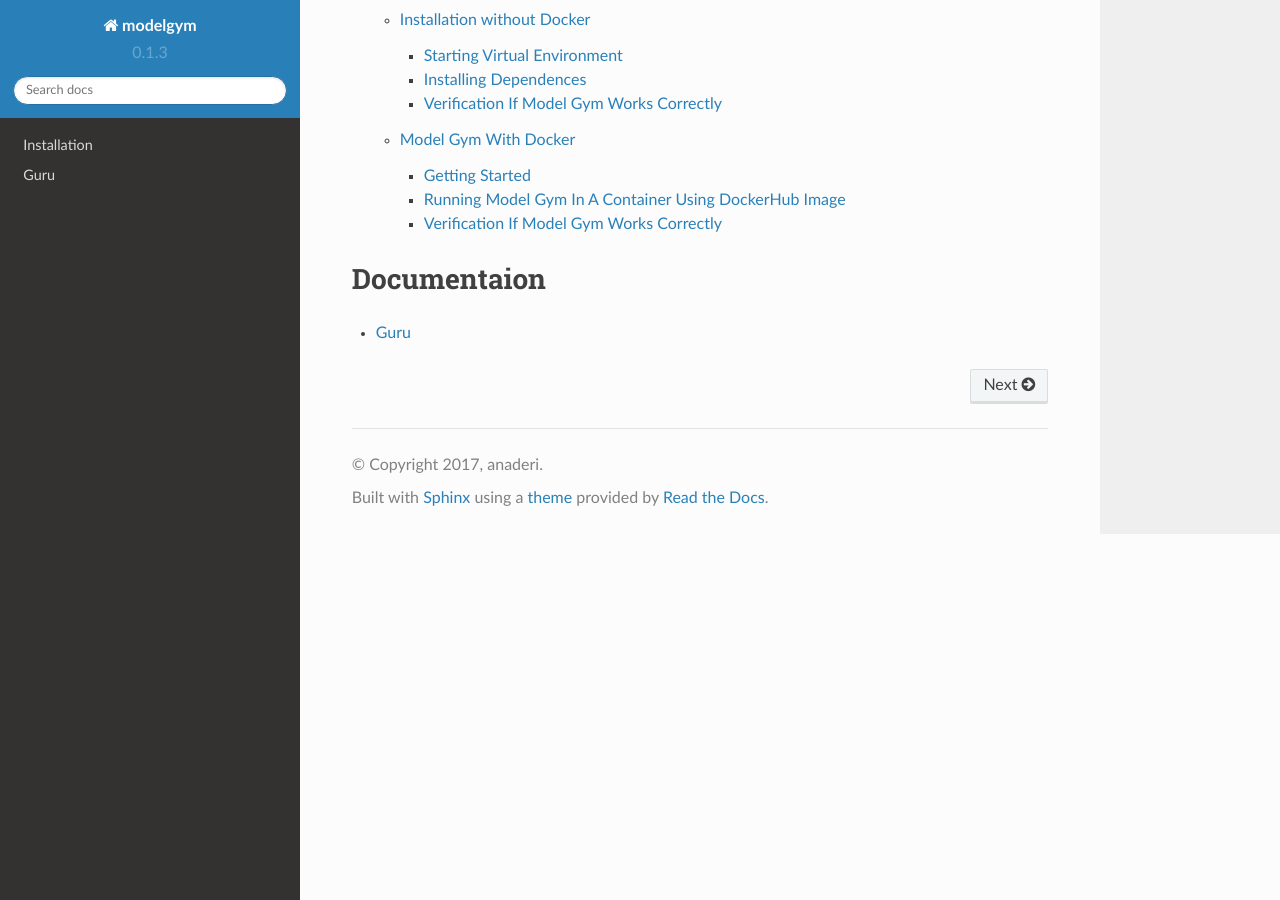
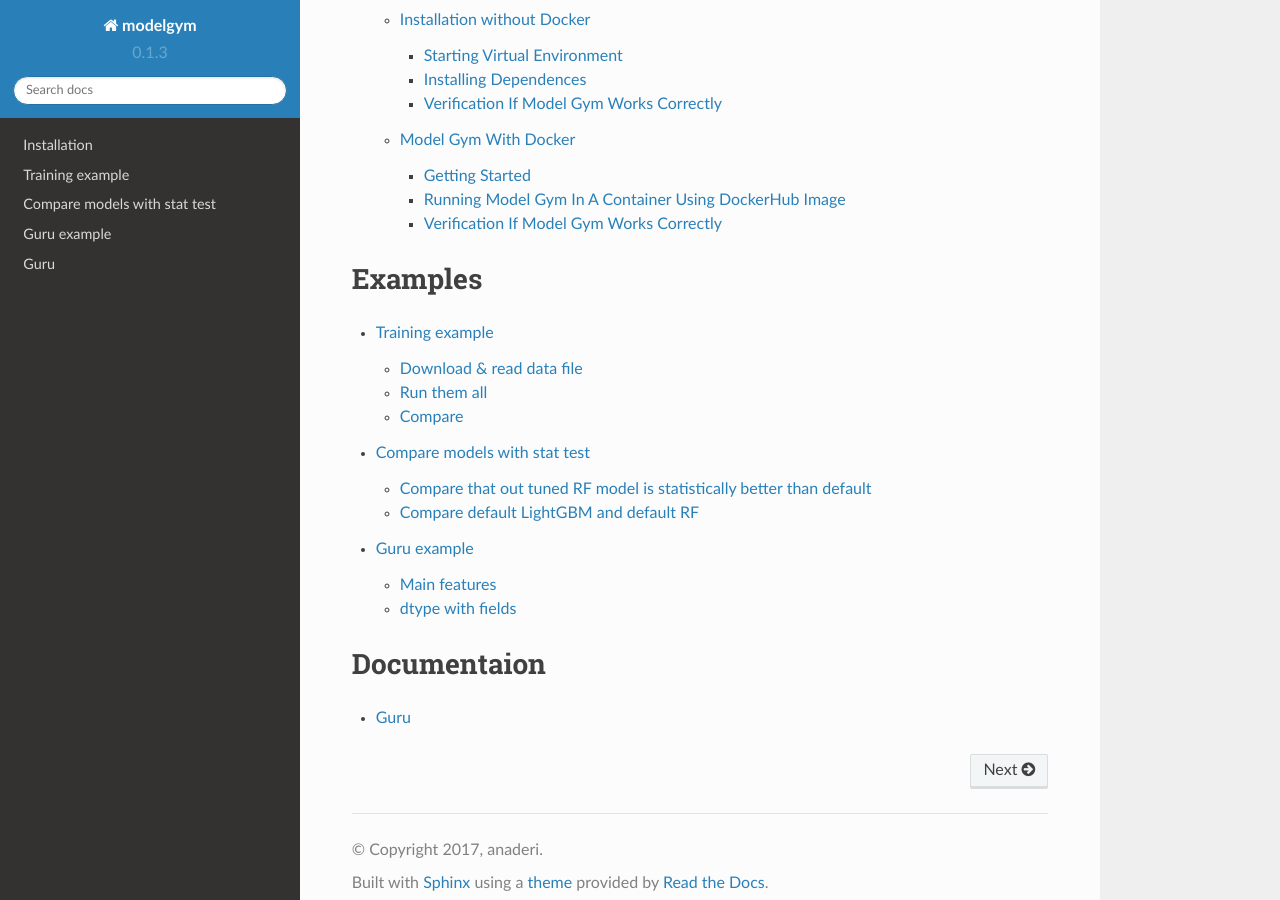
Before and after one commit to yandexdataschool/modelgym, a Sphinx documentation site: the page built from docs/source/index.rst, in a window 1280 px wide and 900 px high, scrolled down 574 px. Built offline with Sphinx 7.4.7 and the Read the Docs theme 2.0.0, drawn with Linux system fonts in a browser that asks for light colours; some of the changed lines change nothing that is shown; some of the changed text lies outside the part shown.

Commit message:
add examples

```diff
--- a/docs/source/conf.py
+++ b/docs/source/conf.py
@@ -17,6 +17,7 @@ import os
 import sys
 import sphinx_rtd_theme
 
+
 # If extensions (or modules to document with autodoc) are in another directory,
 # add these directories to sys.path here. If the directory is relative to the
 # documentation root, use os.path.abspath to make it absolute, like shown here.
@@ -35,7 +36,7 @@ autoclass_content = 'both'
 # Add any Sphinx extension module names here, as strings. They can be
 # extensions coming with Sphinx (named 'sphinx.ext.*') or your custom
 # ones.
-extensions = ['sphinx.ext.autodoc']
+extensions = ['sphinx.ext.autodoc', 'm2r']
 
 # Add any paths that contain templates here, relative to this directory.
 templates_path = ['_templates']
@@ -43,8 +44,8 @@ templates_path = ['_templates']
 # The suffix(es) of source filenames.
 # You can specify multiple suffix as a list of string:
 #
-# source_suffix = ['.rst', '.md']
-source_suffix = '.rst'
+source_suffix = ['.rst', '.md']
+# source_suffix = '.rst'
 
 # The master toctree document.
 master_doc = 'index'
--- /dev/null
+++ b/docs/source/guru_example.rst
@@ -0,0 +1,178 @@
+
+Guru example
+============
+
+.. code:: ipython3
+
+    from modelgym import Guru
+    import numpy as np
+
+Initialize Guru
+
+.. code:: ipython3
+
+    guru = Guru()
+
+Make toy dataset
+
+.. code:: ipython3
+
+    n = 100
+    np.random.seed(0)
+    X = np.zeros((n, 6), dtype=object)
+
+    # make not numeric feature
+    X[:, 0] = 'not a number'
+
+    # make categorial feature
+    X[:, 1] = np.random.binomial(3, 0.6, size=n)
+
+    # make sparse feature
+    X[:, 2] = np.random.binomial(1, 0.05, size=n) * np.random.normal(size=n)
+
+    # make correlated features
+    X[:, 3] = np.random.normal(size=n)
+    X[:, 4] = X[:, 3] * 50 - 100
+
+    # make independent feature
+    X[:, 5] = np.random.normal(size=n)
+
+    # make disbalanced classes
+    y = np.random.binomial(3, 0.9, size=n)
+
+Main features
+-------------
+
+Looking for categorical features
+
+.. code:: ipython3
+
+    guru.check_categorial(X)
+
+
+.. parsed-literal::
+
+    Some features are supposed to be categorial. Make sure that all categorial features are in cat_cols.
+    Following features are not numeric:  [0]
+    Following features are not variable:  [1]
+
+
+
+
+.. parsed-literal::
+
+    defaultdict(list, {'not numeric': [0], 'not variable': [1]})
+
+
+
+Looking for sparse features
+
+.. code:: ipython3
+
+    guru.check_sparse(X)
+
+
+.. parsed-literal::
+
+    Consider use hashing trick for your sparse features, if you haven't already. Following features are supposed to be sparse:  [2]
+
+
+
+
+.. parsed-literal::
+
+    [2]
+
+
+
+Looking for correlated features
+
+.. code:: ipython3
+
+    guru.check_correlation(X, [3, 4, 5])
+
+
+
+.. image:: guru_example_files/guru_example_12_0.png
+
+
+
+.. image:: guru_example_files/guru_example_12_1.png
+
+
+
+.. image:: guru_example_files/guru_example_12_2.png
+
+
+.. parsed-literal::
+
+    There are several correlated features. Consider dimention reduction, for example you can use PCA. Following pairs of features are supposed to be correlated:  [(3, 4)]
+
+
+
+
+.. parsed-literal::
+
+    [(3, 4)]
+
+
+
+Drawing correlation heatmap for features above
+
+.. code:: ipython3
+
+    guru.draw_correlation_heatmap(X, [3, 4, 5], figsize=(8, 6))
+
+
+
+.. image:: guru_example_files/guru_example_14_0.png
+
+
+Looking for disbalanced classes
+
+.. code:: ipython3
+
+    guru.check_class_disbalance(y)
+
+
+.. parsed-literal::
+
+    There is class disbalance. Probably, you can solve it by data augmentation.
+    Following classes are too common:  [3]
+    Following classes are too rare:  [1, 0]
+
+
+
+
+.. parsed-literal::
+
+    defaultdict(list, {'too common': [3], 'too rare': [1, 0]})
+
+
+
+dtype with fields
+-----------------
+
+| You can also use array with dtype with fields
+| Let’s make another representation of the same data
+
+.. code:: ipython3
+
+    named_X = np.zeros((n,), dtype=[('str', 'U25'),
+                                    ('categorial', 'int'),
+                                    ('sparse', float),
+                                    ('corr_1', float),
+                                    ('corr_2', float),
+                                    ('independent', float)])
+    for i, name in enumerate(named_X.dtype.names):
+        named_X[name] = X[:, i]
+
+Now we can draw heatmap like this
+
+.. code:: ipython3
+
+    guru.draw_correlation_heatmap(named_X, ['corr_1', 'corr_2', 'independent'], figsize=(8, 6))
+
+
+
+.. image:: guru_example_files/guru_example_21_0.png
--- a/docs/source/index.rst
+++ b/docs/source/index.rst
@@ -2,7 +2,10 @@
    You can adapt this file completely to your liking, but it should at least
    contain the root `toctree` directive.
 
-modelgym
+.. we can avoid copypasting this and installation guide from README
+   when m2r add end-line and start-line arguments to their mdinclude
+
+Model Gym
 ====================================
 
 What is this about?
@@ -12,6 +15,7 @@ Modelgym is a place (a library?) to get your predictive models as meaningful in
 
 * different kind of Models (XGBoost, CatBoost etc) that you can tune with
 * different kind of optimization strategies, or Trainers.
+
 Usually it starts with a data sample that you can be evaluate with our Guru interface and maybe get a few hints on preprocessing it before starting the training.
 In the end of the trials you get a report of the model performance on both cross-validation and hold-out samples. So you can pick the top model along the best hyperparameters for your case.
 
@@ -22,9 +26,17 @@ Installation
 
     install
 
+Examples
+==================
+.. toctree::
+   :maxdepth: 3
+
+   train_example
+   guru_example
+
 Documentaion
 ==================
 .. toctree::
-    :maxdepth: 2
+   :maxdepth: 2
 
-    guru
+   guru
--- /dev/null
+++ b/docs/source/train_example.rst
@@ -0,0 +1,379 @@
+
+Training example
+================
+
+.. code:: ipython3
+
+    import os
+    import pickle
+    import itertools
+    import pandas as pd
+    import numpy as np
+    #from modelgym import model
+    import functools
+    import modelgym
+    from modelgym.util import TASK_CLASSIFICATION
+    from modelgym.trainer import Trainer
+    from modelgym.tracker import ProgressTrackerFile, ProgressTrackerMongo
+    from sklearn.metrics import roc_auc_score
+    from hyperopt.mongoexp import MongoTrials
+    from modelgym.util import split_and_preprocess
+    from sklearn.model_selection import train_test_split
+    from collections import OrderedDict
+
+
+.. parsed-literal::
+
+    /home/alexander/venv/my_modelgym/lib/python3.5/site-packages/sklearn/cross_validation.py:41: DeprecationWarning: This module was deprecated in version 0.18 in favor of the model_selection module into which all the refactored classes and functions are moved. Also note that the interface of the new CV iterators are different from that of this module. This module will be removed in 0.20.
+      "This module will be removed in 0.20.", DeprecationWarning)
+
+
+.. code:: ipython3
+
+    ########### NROWS, N_ESTIMATORS, N_PROBES, TEST_SIZE, N_CV_SPLITS, OPTIMIZER
+    config_tuple = {
+        'test': (1000, 100,  2, 0.5, 2, 'random'),
+        'pror': (None, 1000, 100, 0.5, 2, 'random'), # production with random hyperopt suggestor
+        'prot': (None, 1000, 100, 0.5, 2, 'tpe'),    # production with tpe hyperopt suggestor
+        'demi': (10000, 100, 5, 0.5, 2, 'random')
+    }
+    CONFIG = 'test' if 'EXP_CONFIG' not in os.environ else os.environ['EXP_CONFIG']
+    NROWS, N_ESTIMATORS, N_PROBES, TEST_SIZE, N_CV_SPLITS, OPTIMIZER = config_tuple[CONFIG]
+    CANDIDATES = OrderedDict([
+        ('XGBoost', modelgym.XGBModel),
+        ('LightGBM', modelgym.LGBModel),
+        ('RandomForestClassifier',modelgym.RFModel)
+    ])
+    RESULTS_DIR = "results"
+    LOAD_CACHE = False
+    if 'MONGO_PORT_27017_TCP_ADDR' in os.environ:
+        mongo_host = os.environ['MONGO_PORT_27017_TCP_ADDR'] if 'MONGO_PORT_27017_TCP_ADDR' in os.environ else 'cern-mc01h'
+        mongo_port = int(os.environ['MONGO_PORT_27017_TCP_PORT']) if 'MONGO_PORT_27017_TCP_PORT' in os.environ else 27017
+        mongo_db = os.environ['MONGO_DB'] if 'MONGO_DB' in os.environ else 'trials'
+        tracker_factory = functools.partial(ProgressTrackerMongo, mongo_host, mongo_port, mongo_db, config_key=CONFIG)
+        print ("Using Mongo as backend for tracking")
+    else:
+        tracker_factory = functools.partial(ProgressTrackerFile, RESULTS_DIR, config_key=CONFIG)
+        print ("Using File as backend for tracking")
+
+    print ("Running experiment cofiguration:", CONFIG)
+
+
+.. parsed-literal::
+
+    Using File as backend for tracking
+    Running experiment cofiguration: test
+
+
+Download & read data file
+-------------------------
+
+.. code:: bash
+
+    %%bash
+    if [ ! -d data ] ; then
+        mkdir data
+        cd data
+        curl https://cernbox.cern.ch/index.php/s/N1dpSAPgl30szYM/download | gunzip -c > XY2d.pickle
+        cd ..
+    fi
+    ls -l data
+
+
+.. parsed-literal::
+
+    total 133112
+    -rw-rw-r-- 1 alexander alexander 136304022 окт 12 01:22 XY2d.pickle
+
+
+.. code:: ipython3
+
+    def read_data(fname, nrows=None, shuffle=True):
+        with open(fname,'rb') as fh:
+            X, y = pickle.load(fh,encoding='bytes')
+        index = np.arange(X.shape[0])
+        if nrows is None:
+            nrows = X.shape[0]
+        weights = np.ones(nrows) # uh, well...
+        if shuffle:
+            index_perm = np.random.permutation(index)
+        else:
+            index_perm = index
+        return X[index_perm[:nrows]], y[index_perm[:nrows]], weights
+
+
+    X, y, weights = read_data("data/XY2d.pickle", nrows=NROWS)
+
+.. code:: ipython3
+
+    X_train, X_test, y_train, y_test, w_train, w_test = train_test_split(X, y, weights, test_size=TEST_SIZE)
+
+.. code:: ipython3
+
+    cv_pairs, (dtrain, dtest) = split_and_preprocess(X_train.copy(), y_train,
+                                                    X_test.copy(), y_test,
+                                                    cat_cols=[], n_splits=N_CV_SPLITS)
+
+Run them all
+------------
+
+.. code:: ipython3
+
+    def init_keys_dict():
+        return dict(
+            [(k, {'default_cv': None, 'tuned_cv': None, 'default_test': None, 'tuned_test': None, 'trials': None}) for k in
+             CANDIDATES.keys()])
+
+
+    trackers = {}
+    custom_metric = {'roc_auc': roc_auc_score}
+    all_metrics = init_keys_dict()
+    trainer = Trainer(opt_evals=N_PROBES, n_estimators=N_ESTIMATORS)
+
+.. code:: ipython3
+
+    def gym_training(trainer, model, all_metrics, trackers, cv_pairs, dtrain, dtest, mode):
+        name = model.get_name()
+        metrics = all_metrics[name]
+        tracker = trackers[name]
+        cv_key = mode + "_cv"
+        test_key = mode + "_test"
+        if metrics[cv_key] is None:
+            if mode == "default":
+                metrics[cv_key] = trainer.crossval_fit_eval(model, cv_pairs)
+            elif mode == "tuned":
+                print('Hyperopt iterations:\n\n')
+                metrics[cv_key] = trainer.crossval_optimize_params(model, cv_pairs, algo_name=OPTIMIZER,
+                                                                   trials=metrics['trials'],
+                                                                   tracker=tracker)
+            else:
+                raise ValueError("{0} not expected".format(mode))
+            tracker._update_state(metrics)
+        trainer.print_result(metrics[cv_key], '{0} {1} result on CV'.format(mode, name))
+
+        if metrics[test_key] is None:
+            metrics[test_key] = trainer.fit_eval(model, dtrain, dtest,
+                                                 metrics[cv_key]['params'],
+                                                 metrics[cv_key]['best_n_estimators'],
+                                                 custom_metric=custom_metric)
+            tracker._update_state(metrics)
+        trainer.print_result(metrics[test_key], '{0} {1} result on TEST'.format(mode, name), extra_keys=['roc_auc'])
+
+.. code:: ipython3
+
+    for model_class in CANDIDATES.values():
+        model = model_class(TASK_CLASSIFICATION)
+        name = model.get_name()
+        print("~" * 20, name, "~" * 20)
+        trackers[name] = tracker_factory(model_name=name)
+        if LOAD_CACHE:
+            all_metrics[name] = trackers[name].load_state()
+
+        gym_training(trainer, model, all_metrics, trackers, cv_pairs, dtrain, dtest, 'default')
+        gym_training(trainer, model, all_metrics, trackers, cv_pairs, dtrain, dtest, 'tuned')
+
+        trackers[name].save_state()
+
+
+.. parsed-literal::
+
+    ~~~~~~~~~~~~~~~~~~~~ XGBoost ~~~~~~~~~~~~~~~~~~~~
+    default XGBoost result on CV:
+
+    loss = 0.42284588
+    best_n_estimators = 2
+    params = {'gamma': 0, 'reg_alpha': 0, 'min_child_weight': 1, 'max_delta_step': 0, 'base_score': 0.5, 'silent': 1, 'reg_lambda': 1, 'seed': 0, 'nthread': -1, 'learning_rate': 0.1, 'scale_pos_weight': 1, 'objective': 'binary:logistic', 'colsample_bylevel': 1, 'eval_metric': 'logloss', 'missing': None, 'subsample': 1, 'n_estimators': 100, 'colsample_bytree': 1, 'max_depth': 3}
+    default XGBoost result on TEST:
+
+    loss = 0.614406
+    n_estimators = 2
+    params = {'gamma': 0, 'reg_alpha': 0, 'min_child_weight': 1, 'max_delta_step': 0, 'base_score': 0.5, 'silent': 1, 'reg_lambda': 1, 'seed': 0, 'nthread': -1, 'learning_rate': 0.1, 'scale_pos_weight': 1, 'objective': 'binary:logistic', 'colsample_bylevel': 1, 'eval_metric': 'logloss', 'missing': None, 'subsample': 1, 'n_estimators': 100, 'colsample_bytree': 1, 'max_depth': 3}
+    roc_auc = 0.663240
+    Hyperopt iterations:
+
+
+    [1/2]	eval_time=0.20 sec	current_logloss=0.654924	min_logloss=0.654924
+    [2/2]	eval_time=0.10 sec	current_logloss=0.444354	min_logloss=0.444354
+    saved state to results/tracker_test_XGBoost.pickle
+    tuned XGBoost result on CV:
+
+    loss = 0.4443543
+    best_n_estimators = 2
+    params = {'gamma': 0.0008064719242845735, 'lambdax': 1.5481980017877143e-06, 'min_child_weight': 4.1073662953607967e-07, 'objective': 'binary:logistic', 'eta': 0.45954327406619383, 'colsample_bylevel': 0.6278474089136892, 'alpha': 0.000624361142368818, 'eval_metric': 'logloss', 'subsample': 0.8513224962221795, 'silent': 1, 'colsample_bytree': 0.5292435929542255, 'max_depth': 5}
+    tuned XGBoost result on TEST:
+
+    loss = 0.44609
+    n_estimators = 2
+    params = {'gamma': 0.0008064719242845735, 'lambdax': 1.5481980017877143e-06, 'min_child_weight': 4.1073662953607967e-07, 'objective': 'binary:logistic', 'eta': 0.45954327406619383, 'colsample_bylevel': 0.6278474089136892, 'alpha': 0.000624361142368818, 'eval_metric': 'logloss', 'subsample': 0.8513224962221795, 'silent': 1, 'colsample_bytree': 0.5292435929542255, 'max_depth': 5}
+    roc_auc = 0.751615
+    saved state to results/tracker_test_XGBoost.pickle
+    ~~~~~~~~~~~~~~~~~~~~ LightGBM ~~~~~~~~~~~~~~~~~~~~
+    default LightGBM result on CV:
+
+    loss = 0.46476010839
+    best_n_estimators = 2
+    params = {'drop_rate': 0.1, 'metric': 'binary_logloss', 'skip_drop': 0.5, 'num_threads': 4, 'num_leaves': 31, 'uniform_drop': False, 'lambda_l1': 0, 'reg_lambda': 0, 'seed': 0, 'boosting_type': 'gbdt', 'is_unbalance': False, 'objective': 'binary', 'min_child_samples': 10, 'max_drop': 50, 'nthread': 4, 'subsample': 1, 'verbose': -1, 'xgboost_dart_mode': False, 'subsample_freq': 1, 'lambda_l2': 0, 'max_depth': -1, 'reg_alpha': 0, 'min_child_weight': 5, 'max_bin': 255, 'bagging_freq': 1, 'sigmoid': 1.0, 'min_split_gain': 0, 'learning_rate': 0.1, 'min_sum_hessian_in_leaf': 0.001, 'scale_pos_weight': 1, 'min_data_in_leaf': 20, 'subsample_for_bin': 50000, 'colsample_bytree': 1}
+    default LightGBM result on TEST:
+
+    loss = 0.605745205496
+    n_estimators = 2
+    params = {'drop_rate': 0.1, 'metric': 'binary_logloss', 'skip_drop': 0.5, 'num_threads': 4, 'num_leaves': 31, 'uniform_drop': False, 'lambda_l1': 0, 'reg_lambda': 0, 'seed': 0, 'boosting_type': 'gbdt', 'is_unbalance': False, 'objective': 'binary', 'min_child_samples': 10, 'max_drop': 50, 'nthread': 4, 'subsample': 1, 'verbose': -1, 'xgboost_dart_mode': False, 'subsample_freq': 1, 'lambda_l2': 0, 'max_depth': -1, 'reg_alpha': 0, 'min_child_weight': 5, 'max_bin': 255, 'bagging_freq': 1, 'sigmoid': 1.0, 'min_split_gain': 0, 'learning_rate': 0.1, 'min_sum_hessian_in_leaf': 0.001, 'scale_pos_weight': 1, 'min_data_in_leaf': 20, 'subsample_for_bin': 50000, 'colsample_bytree': 1}
+    roc_auc = 0.777722
+    Hyperopt iterations:
+
+
+    [1/2]	eval_time=0.08 sec	current_logloss=0.693147	min_logloss=0.693147
+    [2/2]	eval_time=0.05 sec	current_logloss=0.646200	min_logloss=0.646200
+    saved state to results/tracker_test_LightGBM.pickle
+    tuned LightGBM result on CV:
+
+    loss = 0.6461996172860381
+    best_n_estimators = 2
+    params = {'objective': 'binary', 'metric': 'binary_logloss', 'min_data_in_leaf': 10, 'max_bin': 255, 'min_sum_hessian_in_leaf': 4.1073662953607967e-07, 'bagging_freq': 1, 'num_leaves': 137, 'feature_fraction': 0.5292435929542255, 'verbose': -1, 'lambda_l1': 1.000657505552681, 'lambda_l2': 0.0008064719242845735, 'bagging_fraction': 0.6278474089136892, 'learning_rate': 0.0025275717184566064}
+    tuned LightGBM result on TEST:
+
+    loss = 0.69068277841
+    n_estimators = 2
+    params = {'objective': 'binary', 'metric': 'binary_logloss', 'min_data_in_leaf': 10, 'max_bin': 255, 'min_sum_hessian_in_leaf': 4.1073662953607967e-07, 'bagging_freq': 1, 'num_leaves': 137, 'feature_fraction': 0.5292435929542255, 'verbose': -1, 'lambda_l1': 1.000657505552681, 'lambda_l2': 0.0008064719242845735, 'bagging_fraction': 0.6278474089136892, 'learning_rate': 0.0025275717184566064}
+    roc_auc = 0.754185
+    saved state to results/tracker_test_LightGBM.pickle
+    ~~~~~~~~~~~~~~~~~~~~ RandomForestClassifier ~~~~~~~~~~~~~~~~~~~~
+    default RandomForestClassifier result on CV:
+
+    loss = 1.0
+    best_n_estimators = 1
+    params = {'min_samples_split': 2, 'min_samples_leaf': 1, 'min_impurity_split': 1e-07, 'verbose': 0, 'n_estimators': 10, 'max_features': 4, 'criterion': 'gini', 'min_weight_fraction_leaf': 0.0, 'max_depth': 1}
+    default RandomForestClassifier result on TEST:
+
+    loss = 1
+    n_estimators = 1
+    params = {'min_samples_split': 2, 'min_samples_leaf': 1, 'min_impurity_split': 1e-07, 'verbose': 0, 'n_estimators': 10, 'max_features': 4, 'min_weight_fraction_leaf': 0.0, 'criterion': 'gini', 'max_depth': 1}
+    roc_auc = 0.500983
+    Hyperopt iterations:
+
+
+    [1/2]	eval_time=0.32 sec	current_logloss=0.971888	min_logloss=0.971888
+    [2/2]	eval_time=0.37 sec	current_logloss=0.971888	min_logloss=0.971888
+    saved state to results/tracker_test_RandomForestClassifier.pickle
+    tuned RandomForestClassifier result on CV:
+
+    loss = 0.9718875502008032
+    best_n_estimators = 2
+    params = {'verbose': 0, 'n_estimators': 5, 'max_features': 3, 'criterion': 'entropy', 'min_samples_split': 19.0, 'max_depth': 13, 'min_samples_leaf': 19.0}
+    tuned RandomForestClassifier result on TEST:
+
+    loss = 1
+    n_estimators = 2
+    params = {'verbose': 0, 'n_estimators': 5, 'max_features': 3, 'criterion': 'entropy', 'min_samples_split': 19.0, 'max_depth': 13, 'min_samples_leaf': 19.0}
+    roc_auc = 0.590046
+    saved state to results/tracker_test_RandomForestClassifier.pickle
+
+
+Compare
+-------
+
+.. code:: ipython3
+
+    metric, mes_min = 'roc_auc', False
+    full_results = {}
+    for i in CANDIDATES.keys():
+        if i in trackers:
+            tracker = trackers[i]
+        else:
+            tracker = tracker_factory(model_name=i)
+            tracker.load_state()
+        full_results.update({i:{'tuned': tracker.state['tuned_test'], 'default': tracker.state['default_test']}})
+    #print(full_results)
+
+.. code:: ipython3
+
+    def plot_metric_results(full_results, index, metric, is_min_better=True):
+        test_results_list = []
+        for i in index:
+            test_results_list.append([full_results[i]['default'][metric], full_results[i]['tuned'][metric]])
+
+        test_results = np.array(test_results_list)
+        if is_min_better:
+            baseline = test_results.min()
+        else:
+            baseline = test_results.max()
+        diff = 100 * test_results / baseline - 100
+        test_results_formatted = [['{:.6f} ({:+.2f}%)'.format(test_results[i, j], diff[i, j]) for j in range(2)] for i in range(len(index))]
+
+        print (pd.DataFrame(test_results_formatted, columns=['default', 'tuned'], index=index))
+
+        full_names = [" ".join(i) for i in itertools.product(index, ['default', 'tuned'])]
+
+        named_results = zip(full_names, test_results.flatten())
+
+        sorted_results = sorted(named_results, key=lambda x: x[1], reverse=not is_min_better)
+        xticks = ['%s\n%.5f' % (name, loss) for name, loss in sorted_results]
+
+        pyplot.figure(figsize=(20, 7))
+        pyplot.scatter(range(len(full_names)), list(zip(*sorted_results))[1], s=150)
+        pyplot.xticks(range(len(full_names)), xticks, fontsize=15)
+        pyplot.yticks(fontsize=12)
+        pyplot.title('Comparison', fontsize=20)
+        pyplot.ylabel(metric, fontsize=16)
+
+.. code:: ipython3
+
+    %pylab inline --no-import-all
+    metric, is_min_better = 'roc_auc', False
+    plot_metric_results(full_results, CANDIDATES.keys(), metric, is_min_better=is_min_better)
+
+
+.. parsed-literal::
+
+    Populating the interactive namespace from numpy and matplotlib
+                                       default               tuned
+    XGBoost                 0.663240 (-14.72%)   0.751615 (-3.36%)
+    LightGBM                 0.777722 (+0.00%)   0.754185 (-3.03%)
+    RandomForestClassifier  0.500983 (-35.58%)  0.590046 (-24.13%)
+
+
+
+.. image:: model_search_files/model_search_15_1.png
+
+
+Compare models with stat test
+=============================
+
+Compare that out tuned RF model is statistically better than default
+--------------------------------------------------------------------
+
+.. code:: ipython3
+
+    from sklearn.ensemble import RandomForestClassifier
+    default_rf_model = RandomForestClassifier()
+    default_rf_model.fit(dtrain.X, dtrain.y)
+
+    tuned_rf_model = full_results['RandomForestClassifier']['tuned']['bst']
+
+    print('Two models are different: {}, p-value {}'.format(
+        *modelgym.util.compare_models_different(tuned_rf_model, default_rf_model, dtest)
+    ))
+
+
+.. parsed-literal::
+
+    Two models are different: False, p-value [[ 0.07928851]]
+
+
+Compare default LightGBM and default RF
+---------------------------------------
+
+.. code:: ipython3
+
+    import lightgbm
+    default_lightGBM_model = lightgbm.LGBMClassifier()
+    default_lightGBM_model.fit(dtrain.X, dtrain.y)
+
+    print('Two models are different: {}, p-value {}'.format(
+        *modelgym.util.compare_models_different(default_lightGBM_model, default_rf_model, dtest)
+    ))
+
+
+.. parsed-literal::
+
+    Two models are different: True, p-value [[ 0.00351561]]
```
Also changed, not shown: docs/source/images/guru_example_10_0.png (added), docs/source/images/guru_example_10_1.png (added), docs/source/images/guru_example_10_2.png (added), docs/source/images/guru_example_12_0.png (added), docs/source/images/guru_example_12_1.png (added), docs/source/images/guru_example_12_2.png (added), docs/source/images/guru_example_14_0.png (added), docs/source/images/guru_example_18_0.png (added), docs/source/images/guru_example_21_0.png (added), docs/source/images/model_search_14_1.png (added), docs/source/images/model_search_15_1.png (added), 3 other files.
